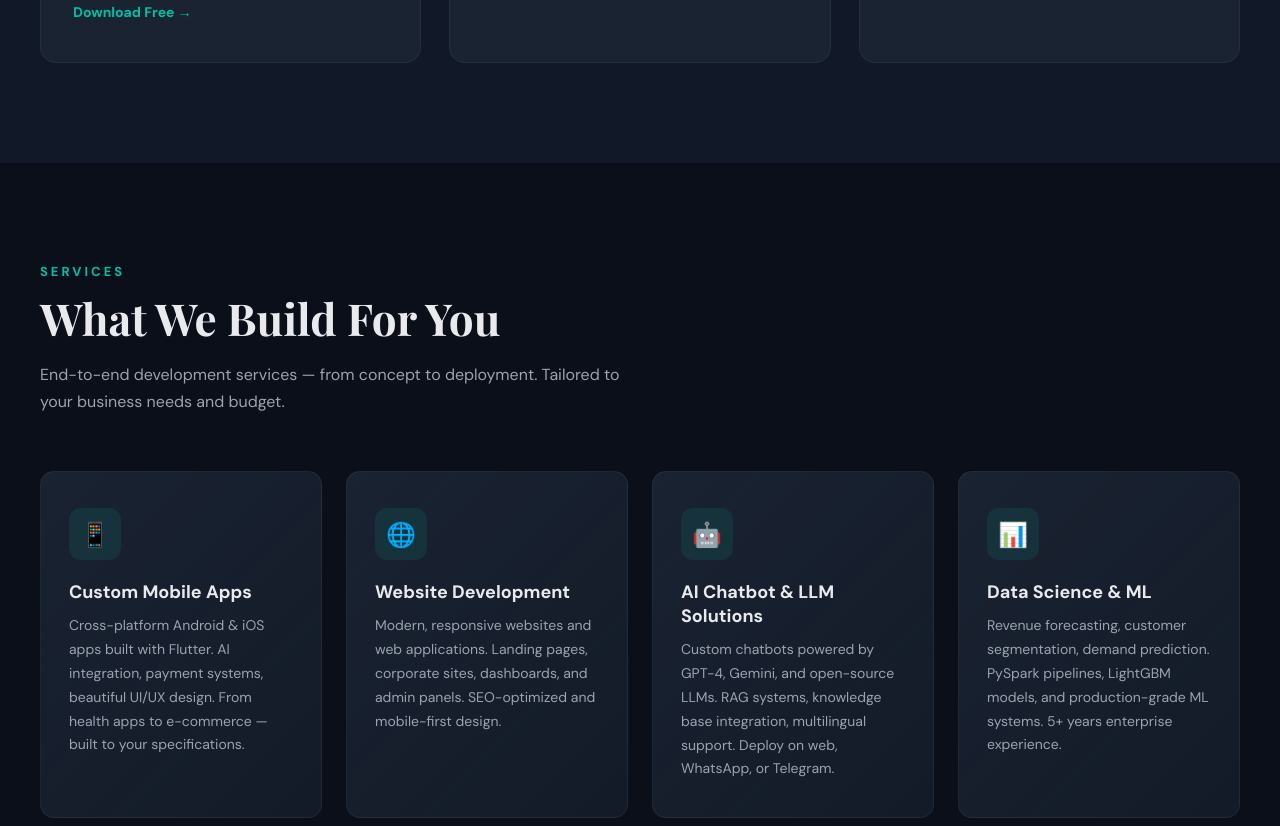
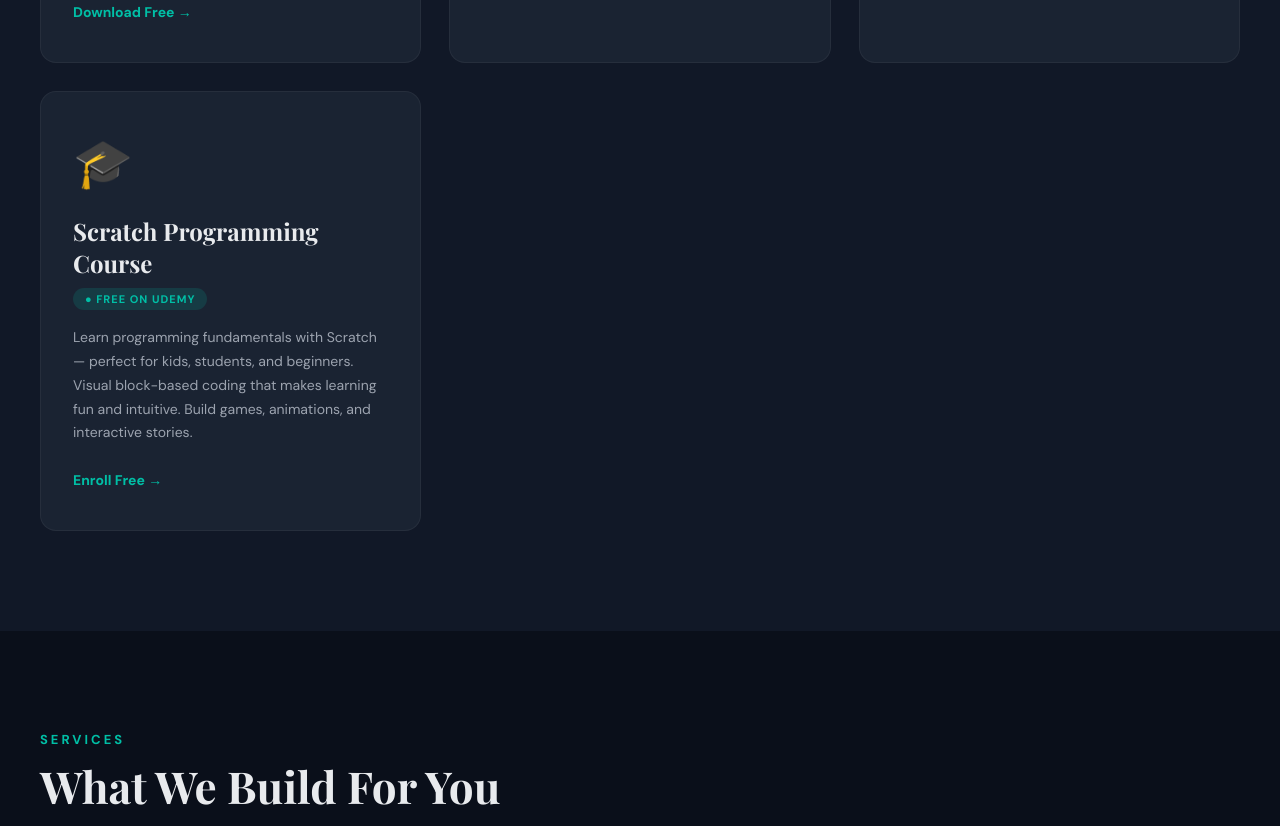
Before and after one commit to codelantern-apps/codelantern-apps.github.io, a plain HTML site: page index.html in a window 1280 px wide. Shown: the part 1654-2480 px from the top of the page. Drawn offline with nearby package versions, Linux system fonts and the light colour scheme.

Commit message:
Update index.html

```diff
--- a/index.html
+++ b/index.html
@@ -249,11 +249,17 @@ footer a { color: var(--accent); text-decoration: none; }
         <span class="app-tag tag-dev">◐ Coming Soon</span>
         <p>AI-powered skin analysis app. Take a photo of your skin concern and get instant AI analysis with recommendations. Professional dermatology-grade insights in your pocket.</p>
         <a href="#contact" class="app-link">Get Notified →</a>
-      </div>
-
-    </div>
-  </div>
-</section>
+              </div>
+              <div class="app-card">
+                <span class="app-icon">🎓</span>
+                <h3>Scratch Programming Course</h3>
+                <span class="app-tag tag-live">● Free on Udemy</span>
+                <p>Learn programming fundamentals with Scratch — perfect for kids, students, and beginners. Visual block-based coding that makes learning fun and intuitive. Build games, animations, and interactive stories.</p>
+                <a href="https://www.udemy.com/course/programming-fundamentals-training-with-scratch/?couponCode=E18F566206DD38F89A96" class="app-link" target="_blank">Enroll Free →</a>
+              </div>
+            </div>
+          </div>
+        </section>
 
 <!-- SERVICES -->
 <section id="services">
```
